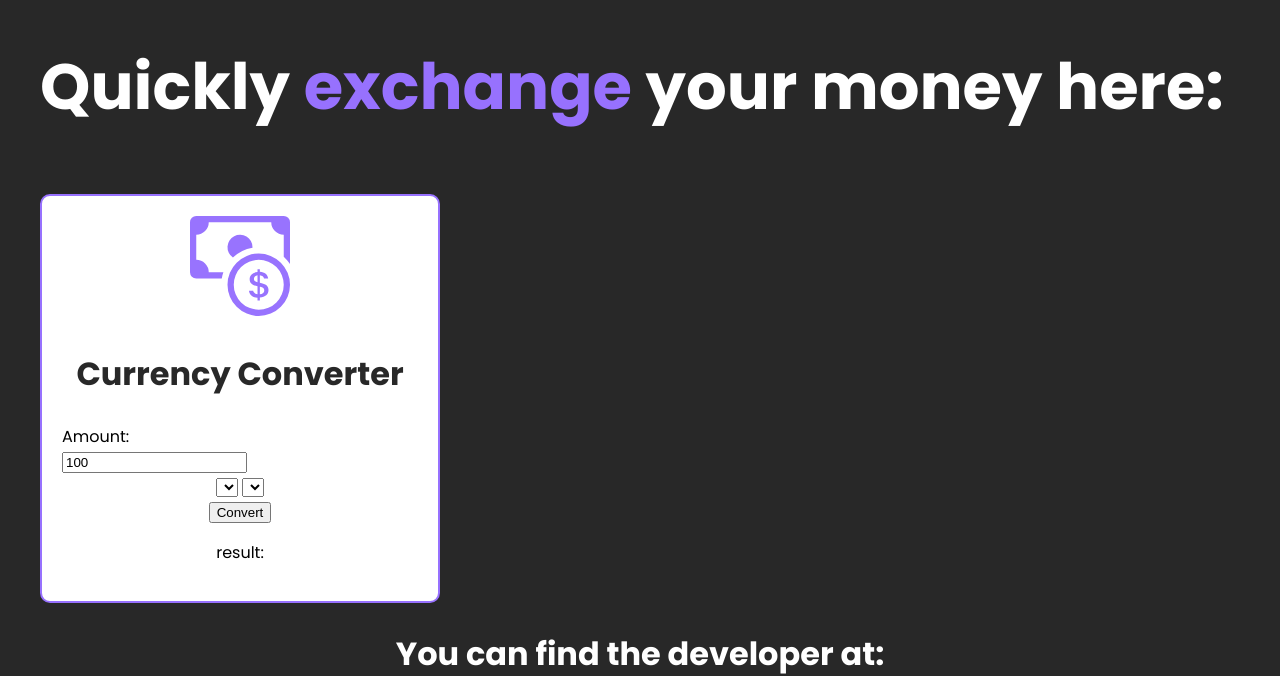
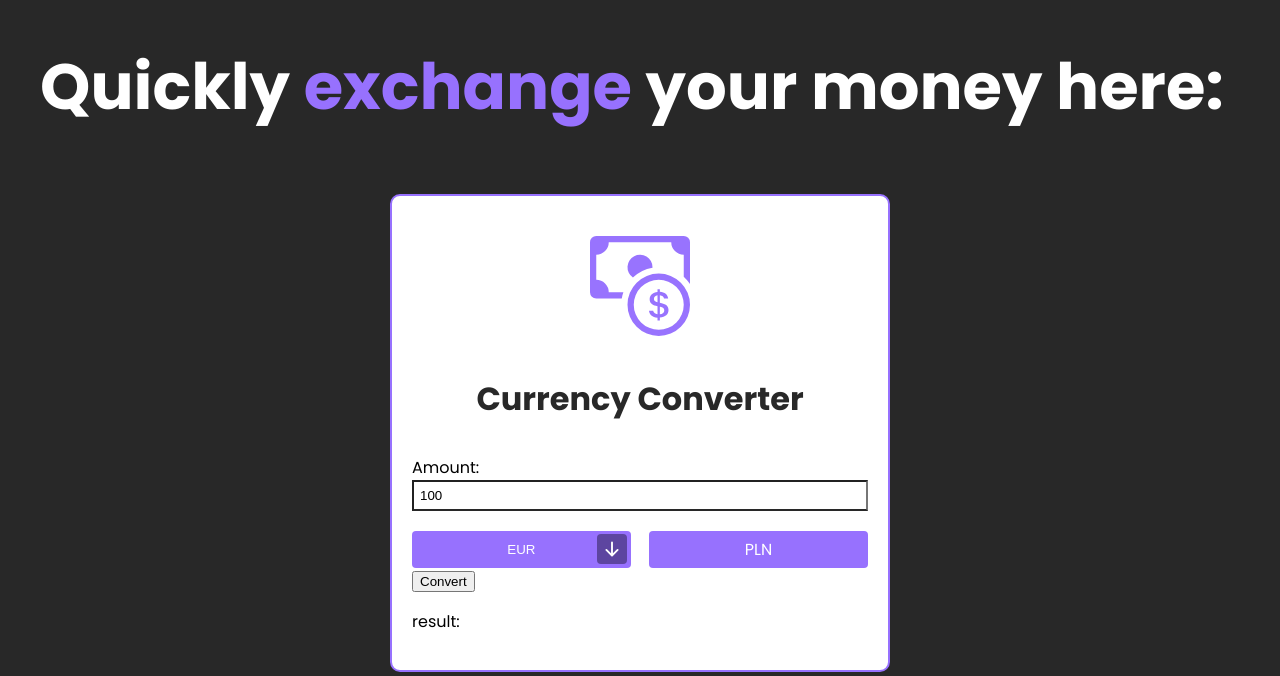
Before and after one commit to wojtekpirog/Currency_Converter_Webpage_JS_Responsive, a plain HTML site: page index.html in a window 1280 px wide. Shown: the part 138-814 px from the top of the page. Drawn offline with Linux system fonts and the light colour scheme.

Commit message:
Style select & input

```diff
--- a/index.html
+++ b/index.html
@@ -94,8 +94,7 @@
       font-size: 46px;
       color: var(--white);
     }
-    h2 {
-      font-size: 16px;
+    h3, select#from-currency, div#target-currency {
       text-align: center;
       color: var(--white);
     }
@@ -122,14 +121,58 @@
       font-size: 14px;
     }
     .converter-wrapper {
-      width: 400px;
+      width: 90%;
+      margin: 0 auto;
       background-color: var(--white);
       border: 2px solid var(--violet);
       border-radius: 10px;
       padding: 20px;
     }
-    .row {
+    .converter-header > header {
+      padding-top: 20px;
       text-align: center;
+    }
+    .currency-selection {
+      padding-top: 20px;
+      justify-content: space-between;
+    }
+    .currency-selection > * {
+      width: 48%;
+    }
+    /* label[for="amount"] {
+      font-weight: bold;
+    } */
+    input#amount {
+      width: 100%;
+      padding: 6px;
+      outline: none;
+      /* border: none;
+      border-bottom: 2px solid var(--dark); */
+      border-bottom: 2px solid var(--dark);
+    }
+    select#from-currency, div#target-currency {
+      padding: 6px;
+      background-color: var(--violet);
+      border: none;
+      outline: none;
+      border-radius: 4px;
+    }
+    .select-container {
+      position: relative;
+    }
+    .select-container > select {
+      width: 100%;
+      height: 100%;
+      appearance: none;
+      cursor: pointer;
+    }
+    .select-icon {
+      height: 30px;
+      position: absolute;
+      top: 3px;
+      right: 4px;
+      background-color: #5d45a0;
+      border-radius: 4px;
     }
     /** MEDIA QUERIES **/
     @media screen and (min-width: 600px) {
@@ -143,8 +186,11 @@
         margin: 60px 0;
         font-size: 64px;
       }
-      h2 {
+      h3 {
         font-size: 24px;
+      }
+      .converter-wrapper {
+        width: 500px;
       }
     }
     @media screen and (min-width: 992px) {
@@ -166,7 +212,7 @@
       .navbar-links > li > a:hover::after {
         transform: scaleX(1);
       }
-      h2 {
+      h3 {
         font-size: 32px;
       }
       .navbar-links > li > a:hover {
@@ -189,6 +235,9 @@
       }
       .github-link:hover {
         background-color: #000;
+      }
+      input#amount:focus {
+        border-bottom: 2px solid var(--violet);
       }
     }
   </style>
@@ -216,24 +265,43 @@
     <h1>Quickly <span class="exchange">exchange</span> your money here:</h1>
     <section>
       <div class="converter-wrapper">
-        <div class="row">
+        <div class="converter-header">
+          <header>
             <img src="./assets/images/cash-coin.svg" alt="cash and coin">
-          <h2 style="color: var(--dark)">Currency Converter</h2>
+            <h3 style="color: var(--dark)">Currency Converter</h3>
+          </header>
         </div>
+          <main>
             <label for="amount">Amount:</label><br>
             <input type="number" id="amount" value="100">
-        <div class="row">
-          <select id="from-currency"></select>
-          <select id="target-currency"></select>
+            <div class="currency-selection flex">
+
+              <div class="select-container">
+
+                <select id="from-currency" required>
+                  <option value="eur">EUR</option>
+                  <option value="usd">USD</option>
+                  <option value="chf">CHF</option>
+                </select>
+
+                <div class="select-icon">
+                  <img src="./assets/images/arrow-down-short.svg" alt="currency select icon">
                 </div>
+
+              </div>
+              <!-- <select id="target-currency"></select> -->
+              <div id="target-currency">PLN</div>
+            </div>
+
             <div class="row">
               <button id="convert-btn">Convert</button>
               <p id="result">result:</p>
             </div>
+          </main>
       </div>
     </section>
     <section>
-      <h2>You can find the developer at:</h2>
+      <h3>You can find the developer at:</h3>
       <div class="social-media">
         <a href="#" target="_blank" draggable="true" class="facebook-link">
           <img src="./assets/images/facebook.svg" alt="facebook">
```
Also changed, not shown: assets/images/arrow-down-short.svg (added). Lines whose indentation alone changed are shown as unchanged.
